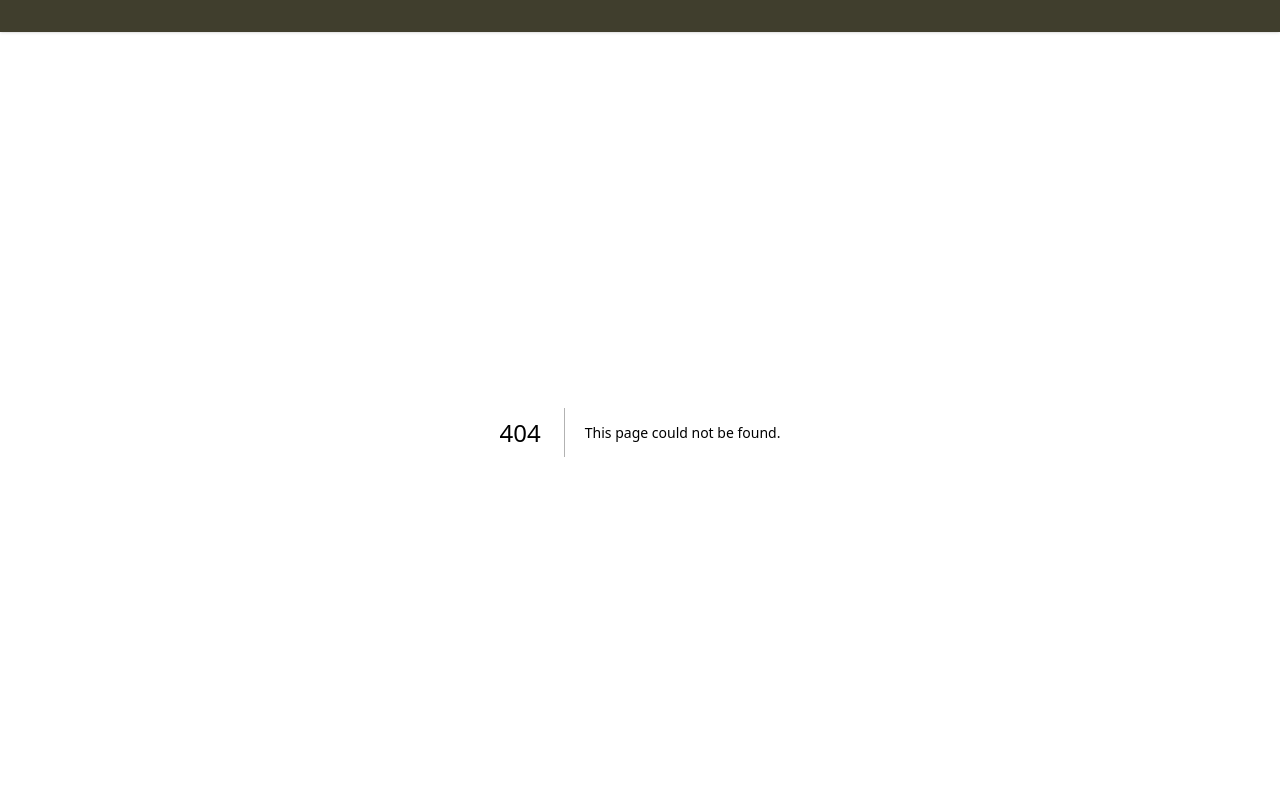
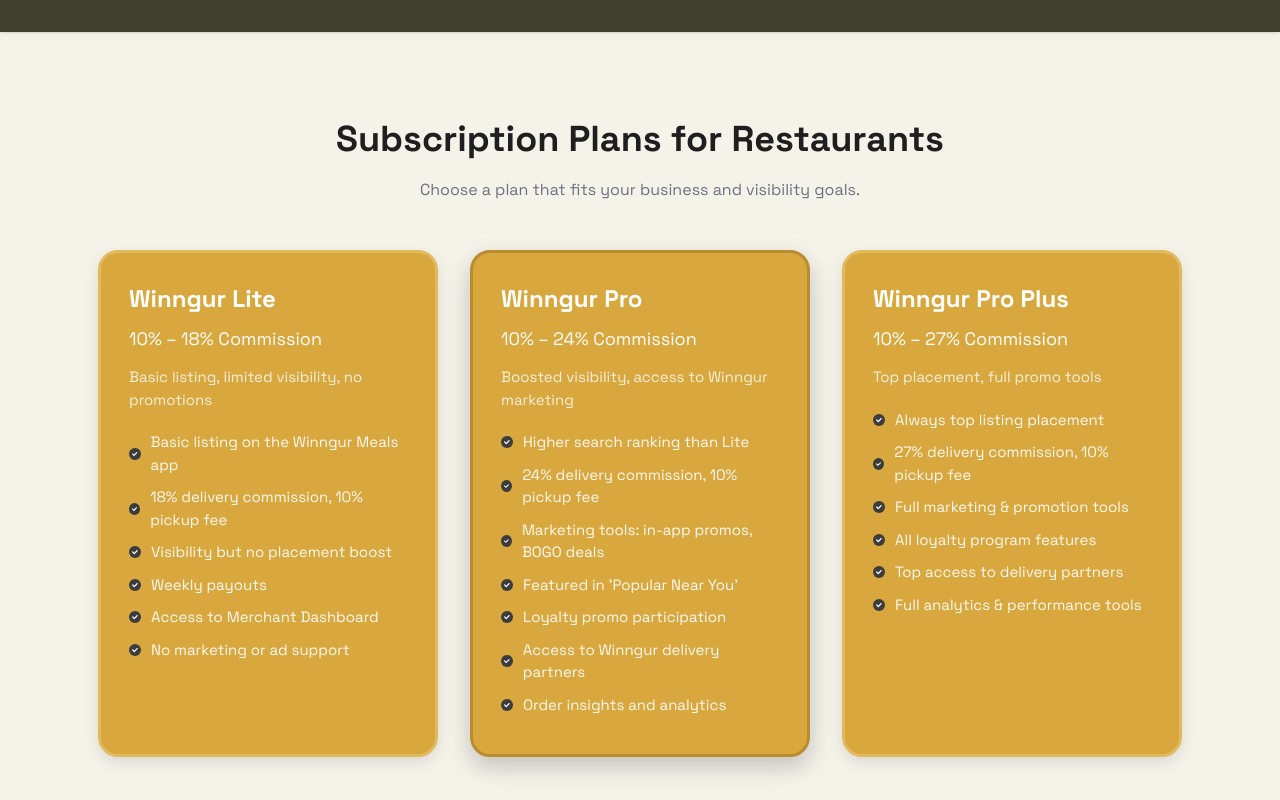
Before and after one commit to winnger-tech/winnger-frontend, a Next.js app: page /plans in a window 1280 px wide. Before the commit this address had no page. Built offline with nearby package versions, Linux system fonts and the light colour scheme.

Commit message:
Plans Code Added

```diff
--- a/src/app/component/LanguageSelector.tsx
+++ b/src/app/component/LanguageSelector.tsx
@@ -9,8 +9,8 @@
 
 const languages = {
   'en-CA': { abbr: 'ENG', icon: '/icons/ca.png' },
-  'fr-CA': { abbr: 'FRE', icon: '/icons/fr.png' },
-  'zh-CA': { abbr: 'CHN', icon: '/icons/cn.png' },
+  'fr-CA': { abbr: 'FRE', icon: '/icons/ca.png' },
+  'zh-CA': { abbr: 'CHN', icon: '/icons/ca.png' },
 } as const;
 
 export default function LanguageSelector() {
--- /dev/null
+++ b/src/app/plans/page.tsx
@@ -0,0 +1,168 @@
+'use client';
+
+import styled from 'styled-components';
+import { FaCheck } from 'react-icons/fa';
+import { motion } from 'framer-motion';
+import { useTranslation } from '../../utils/i18n';
+
+const containerVariants = {
+  hidden: { opacity: 0 },
+  show: {
+    opacity: 1,
+    transition: {
+      staggerChildren: 0.3,
+      delayChildren: 0.2,
+    },
+  },
+};
+
+const itemFadeUp = {
+  hidden: { opacity: 0, y: 30 },
+  show: {
+    opacity: 1,
+    y: 0,
+    transition: { duration: 0.8, ease: [0.25, 0.8, 0.25, 1] },
+  },
+};
+
+export default function PlansSection() {
+  const { t } = useTranslation();
+
+  const planKeys = ['lite', 'pro', 'proPlus'];
+
+  const plans = planKeys.map((key) => ({
+    title: t(`plans.${key}.title`),
+    price: t(`plans.${key}.price`),
+    description: t(`plans.${key}.description`),
+    features: t(`plans.${key}.features`) as string[],
+  }));
+
+  return (
+    <Wrapper id="plans">
+      <motion.div
+        variants={containerVariants}
+        initial="hidden"
+        whileInView="show"
+        viewport={{ once: true, amount: 0.2 }}
+      >
+        <motion.div variants={itemFadeUp}>
+          <Heading>{t('plans.heading')}</Heading>
+        </motion.div>
+        <motion.div variants={itemFadeUp}>
+          <Subheading>{t('plans.subheading')}</Subheading>
+        </motion.div>
+
+        <CardsWrapper>
+          {plans.map((plan, index) => (
+            <Card key={index} $highlight={index === 1} as={motion.div} variants={itemFadeUp}>
+              <CardContent>
+                <Title>{plan.title}</Title>
+                <Price>{plan.price}</Price>
+                <Description>{plan.description}</Description>
+                <FeatureList>
+                  {plan.features.map((feature, i) => (
+                    <Feature key={i}>
+                      <FaCheck className="icon" />
+                      {feature}
+                    </Feature>
+                  ))}
+                </FeatureList>
+              </CardContent>
+            </Card>
+          ))}
+        </CardsWrapper>
+      </motion.div>
+    </Wrapper>
+  );
+}
+
+const Wrapper = styled.section`
+  padding: 80px 20px;
+  background: #F4F2E9;
+  text-align: center;
+`;
+
+const Heading = styled.h2`
+  font-size: 36px;
+  font-weight: 800;
+  color: #1f1f1f;
+  margin-bottom: 12px;
+`;
+
+const Subheading = styled.p`
+  font-size: 16px;
+  color: #6b7280;
+  margin-bottom: 48px;
+`;
+
+const CardsWrapper = styled.div`
+  display: flex;
+  flex-wrap: wrap;
+  justify-content: center;
+  gap: 32px;
+`;
+
+const Card = styled.div<{ $highlight?: boolean }>`
+  background: #d8a73e;
+  border: 3px solid ${({ $highlight }) => ($highlight ? "#b98d2f" : "#e0bb5c")};
+  box-shadow: ${({ $highlight }) =>
+    $highlight
+      ? "0 10px 25px rgba(0,0,0,0.2)"
+      : "0 6px 16px rgba(0,0,0,0.1)"};
+  border-radius: 20px;
+  width: 340px;
+  display: flex;
+  flex-direction: column;
+  justify-content: space-between;
+  text-align: left;
+  overflow: hidden;
+  transition: all 0.3s ease;
+
+  &:hover {
+    transform: translateY(-6px);
+  }
+`;
+
+const CardContent = styled.div`
+  padding: 28px;
+`;
+
+const Title = styled.h3`
+  font-size: 24px;
+  font-weight: 700;
+  color: #fff;
+`;
+
+const Price = styled.p`
+  font-size: 18px;
+  color: #fefefe;
+  margin: 8px 0 14px;
+`;
+
+const Description = styled.p`
+  font-size: 15px;
+  color: #ffffffd1;
+  margin-bottom: 20px;
+`;
+
+const FeatureList = styled.ul`
+  list-style: none;
+  padding-left: 0;
+`;
+
+const Feature = styled.li`
+  display: flex;
+  align-items: center;
+  gap: 10px;
+  color: #ffffffee;
+  font-size: 15px;
+  margin-bottom: 10px;
+
+  .icon {
+    color: #ffffff;
+    background: #3c3c3c;
+    border-radius: 50%;
+    padding: 3px;
+    font-size: 12px;
+  }
+`;
--- a/src/messages/en-CA.json
+++ b/src/messages/en-CA.json
@@ -440,5 +440,49 @@
       "consentRequired": "You must agree to all terms and conditions",
       "submissionFailed": "Registration submission failed. Please try again."
     }
+  },
+ "plans": {
+  "heading": "Subscription Plans for Restaurants",
+  "subheading": "Choose a plan that fits your business and visibility goals.",
+  "lite": {
+    "title": "Winngur Lite",
+    "price": "10% – 18% Commission",
+    "description": "Basic listing, limited visibility, no promotions",
+    "features": [
+      "Basic listing on the Winngur Meals app",
+      "18% delivery commission, 10% pickup fee",
+      "Visibility but no placement boost",
+      "Weekly payouts",
+      "Access to Merchant Dashboard",
+      "No marketing or ad support"
+    ]
+  },
+  "pro": {
+    "title": "Winngur Pro",
+    "price": "10% – 24% Commission",
+    "description": "Boosted visibility, access to Winngur marketing",
+    "features": [
+      "Higher search ranking than Lite",
+      "24% delivery commission, 10% pickup fee",
+      "Marketing tools: in-app promos, BOGO deals",
+      "Featured in 'Popular Near You'",
+      "Loyalty promo participation",
+      "Access to Winngur delivery partners",
+      "Order insights and analytics"
+    ]
+  },
+  "proPlus": {
+    "title": "Winngur Pro Plus",
+    "price": "10% – 27% Commission",
+    "description": "Top placement, full promo tools",
+    "features": [
+      "Always top listing placement",
+      "27% delivery commission, 10% pickup fee",
+      "Full marketing & promotion tools",
+      "All loyalty program features",
+      "Top access to delivery partners",
+      "Full analytics & performance tools"
+    ]
   }
 }
+}
--- a/src/messages/fr-CA.json
+++ b/src/messages/fr-CA.json
@@ -384,5 +384,49 @@
       "title": "Inscription Partenaire Chauffeur",
       "description": "Remplissez le formulaire ci-dessous pour commencer votre inscription."
     }
+  },
+ "plans": {
+  "heading": "Formules d'abonnement pour les restaurants",
+  "subheading": "Choisissez une formule adaptée à votre activité et à vos objectifs de visibilité.",
+  "lite": {
+    "title": "Winngur Lite",
+    "price": "Commission de 10 % à 18 %",
+    "description": "Inscription de base, visibilité limitée, sans promotions",
+    "features": [
+      "Inscription de base sur l'application Winngur Meals",
+      "Commission de 18 % pour les livraisons, frais de 10 % pour les retraits",
+      "Visibilité sans amélioration de placement",
+      "Paiements hebdomadaires",
+      "Accès au tableau de bord marchand",
+      "Aucun soutien marketing ou publicitaire"
+    ]
+  },
+  "pro": {
+    "title": "Winngur Pro",
+    "price": "Commission de 10 % à 24 %",
+    "description": "Visibilité accrue, accès au marketing Winngur",
+    "features": [
+      "Classement plus élevé que Lite",
+      "Commission de 24 % pour les livraisons, frais de 10 % pour les retraits",
+      "Outils marketing : promotions in-app, offres BOGO",
+      "Mise en avant dans « Populaires près de chez vous »",
+      "Participation au programme de fidélité",
+      "Accès aux partenaires de livraison Winngur",
+      "Analyses et statistiques des commandes"
+    ]
+  },
+  "proPlus": {
+    "title": "Winngur Pro Plus",
+    "price": "Commission de 10 % à 27 %",
+    "description": "Placement prioritaire, outils de promotion complets",
+    "features": [
+      "Toujours placé en tête des listes",
+      "Commission de 27 % pour les livraisons, frais de 10 % pour les retraits",
+      "Outils marketing et promotionnels complets",
+      "Toutes les fonctionnalités du programme de fidélité",
+      "Accès prioritaire aux partenaires de livraison",
+      "Outils complets d’analyse et de performance"
+    ]
   }
 }
+}
--- a/src/messages/zh-CA.json
+++ b/src/messages/zh-CA.json
@@ -376,5 +376,49 @@
       "title": "司机合作伙伴注册",
       "description": "请填写以下表格以开始您的注册流程。"
     }
+  },
+  "plans": {
+  "heading": "餐厅订阅计划",
+  "subheading": "选择适合您业务和曝光目标的计划。",
+  "lite": {
+    "title": "Winngur Lite",
+    "price": "10% – 18% 佣金",
+    "description": "基础上架，曝光有限，无推广支持",
+    "features": [
+      "Winngur Meals 应用中的基础上架",
+      "配送佣金 18%，自取手续费 10%",
+      "有曝光但无排名提升",
+      "每周结算",
+      "访问商户仪表盘",
+      "无市场营销或广告支持"
+    ]
+  },
+  "pro": {
+    "title": "Winngur Pro",
+    "price": "10% – 24% 佣金",
+    "description": "提升曝光，享受 Winngur 营销支持",
+    "features": [
+      "排名高于 Lite 计划",
+      "配送佣金 24%，自取手续费 10%",
+      "营销工具：应用内促销、买一送一",
+      "出现在“您附近的热门”中",
+      "参与忠诚度促销计划",
+      "接入 Winngur 配送合作伙伴",
+      "订单洞察和分析数据"
+    ]
+  },
+  "proPlus": {
+    "title": "Winngur Pro Plus",
+    "price": "10% – 27% 佣金",
+    "description": "最高排名，完整推广工具",
+    "features": [
+      "始终位列顶部推荐",
+      "配送佣金 27%，自取手续费 10%",
+      "完整的市场营销与推广工具",
+      "所有忠诚计划功能",
+      "优先接入配送合作伙伴",
+      "完整的数据分析与性能工具"
+    ]
   }
 }
+}
```
Also changed, not shown: public/icons/tick.svg (added).
